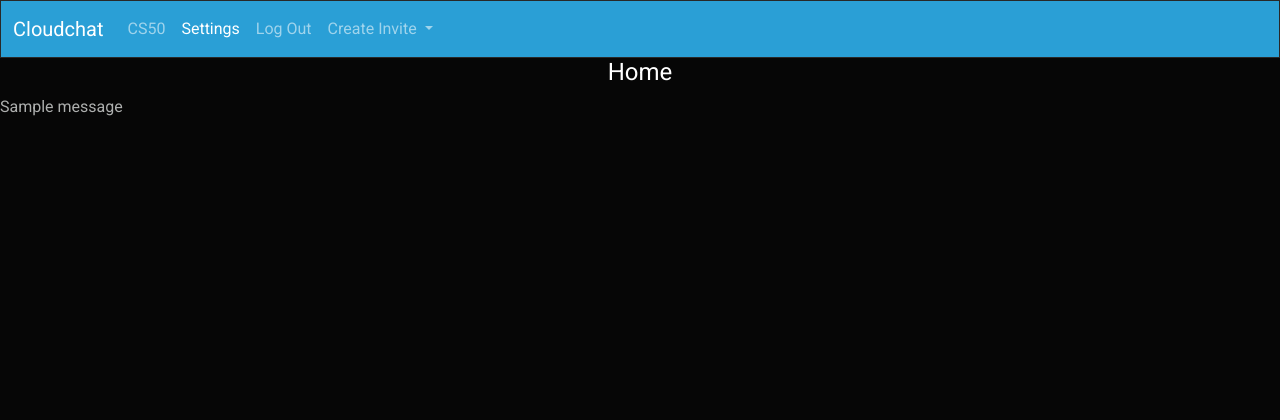
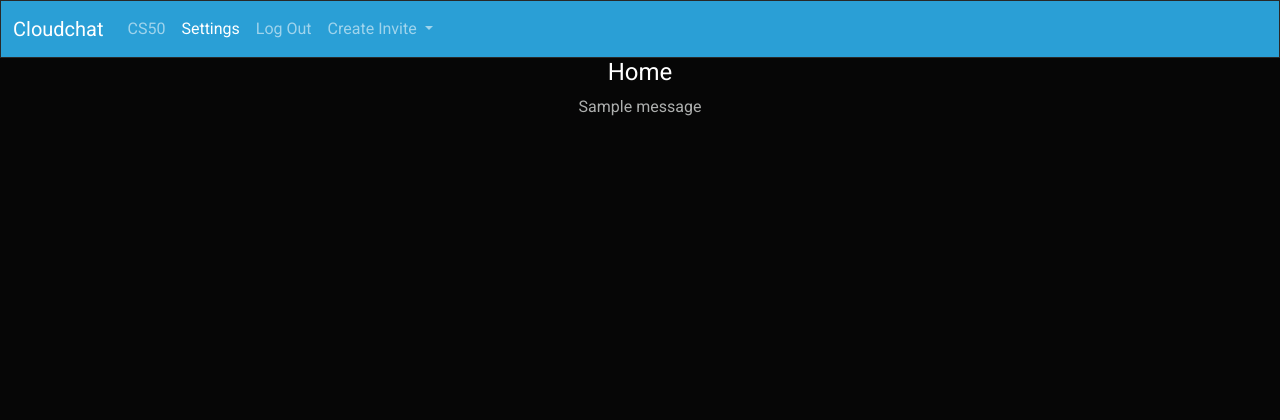
Before and after one commit to Zeckten/cs50cloudchat, a Flask app: page / in a window 1280 px wide. Shown: the top 420 px of the page. Run offline with Flask 2, Linux system fonts and the light colour scheme; a user stored in the database is signed in; data comes from the database, SQL or seed files in the repository; tables that the repository leaves empty hold one stand-in row (values such as "Sample post"); one stand-in notice (Sample message) is shown; some libraries are stand-ins or nearby versions.

Commit message:
Centered Flash

```diff
--- a/chat/templates/base.html
+++ b/chat/templates/base.html
@@ -41,7 +41,7 @@
     {% block header %}{% endblock %}
   </header>
   {% for message in get_flashed_messages() %}
-    <div class="flash">{{ message }}</div>
+    <div class="flash" style="text-align: center;">{{ message }}</div>
   {% endfor %}
   {% block content %}{% endblock %}
 </section>
```
